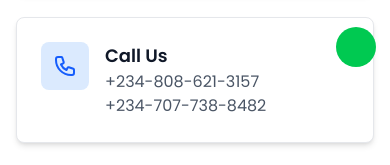
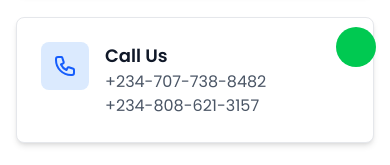
Before and after one commit to Cre8steveDev/aptech-benin, a Next.js app: page /contact in a window 390 px wide. Shown: the part 749-914 px from the top of the page. Built offline with nearby package versions, Linux system fonts and the light colour scheme; no server answers; some icons are missing.

Commit message:
update: changed order of phone number preferring the 0707738 first

```diff
--- a/app/contact/page.tsx
+++ b/app/contact/page.tsx
@@ -105,12 +105,12 @@ export default function ContactPage() {
                           Call Us
                         </h3>
                         <p className="text-gray-600 dark:text-gray-300 -mt-2">
+                          <a href="tel:+2347077388482" target="_blank">
+                            +234-707-738-8482
+                          </a>
+                          <br />
                           <a href="tel:+234808621315" target="_blank">
                             +234-808-621-3157
-                          </a>
-                          <br />
-                          <a href="tel:+2347077388482" target="_blank">
-                            +234-707-738-8482
                           </a>
                         </p>
                       </div>
--- a/components/layout/Footer.tsx
+++ b/components/layout/Footer.tsx
@@ -181,12 +181,12 @@ const Footer = () => {
               <div className="flex items-center space-x-3">
                 <Call color="white" size={24} />
                 <p className="text-gray-300 text-sm">
+                  <a href="tel:+2347077388482" target="_blank">
+                    +234-707-738-8482
+                  </a>
+                  <br />
                   <a href="tel:+234808621315" target="_blank">
                     +234-808-621-3157
-                  </a>
-                  <br />
-                  <a href="tel:+2347077388482" target="_blank">
-                    +234-707-738-8482
                   </a>
                 </p>
               </div>
```
